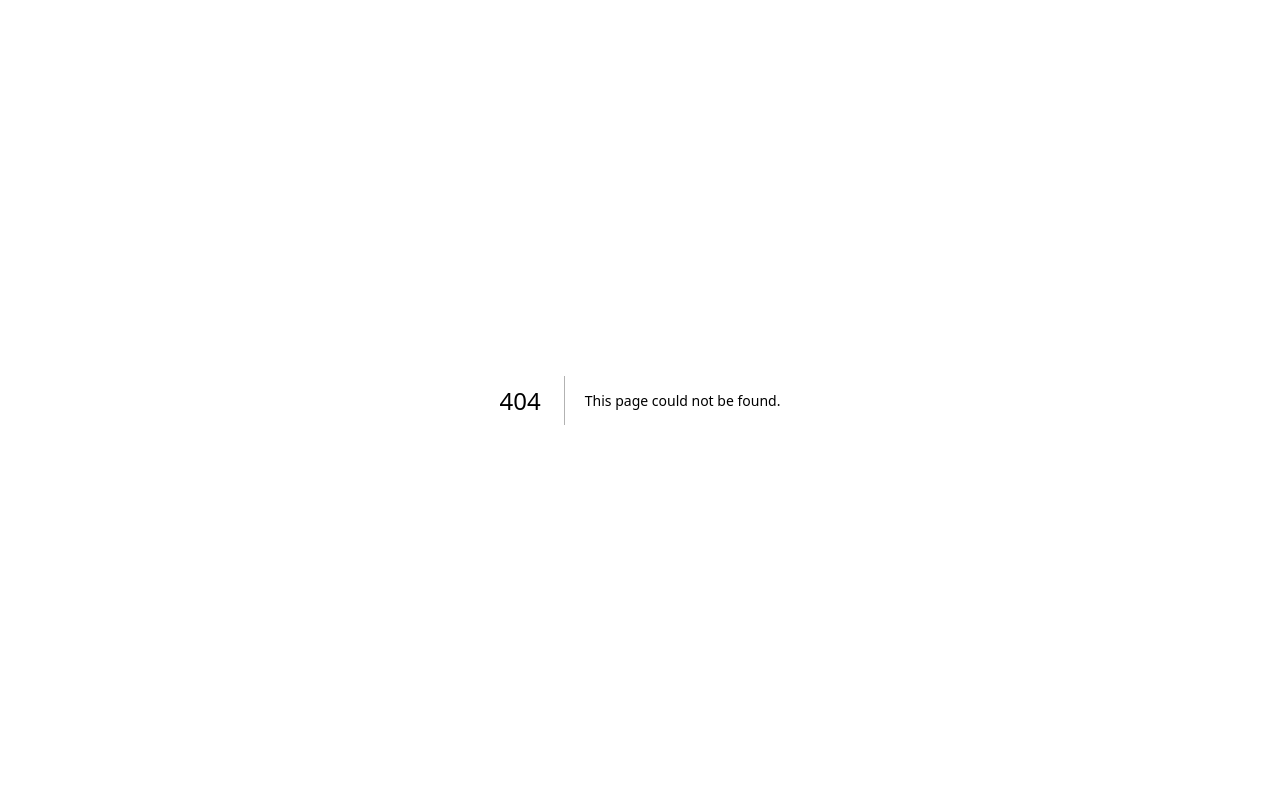
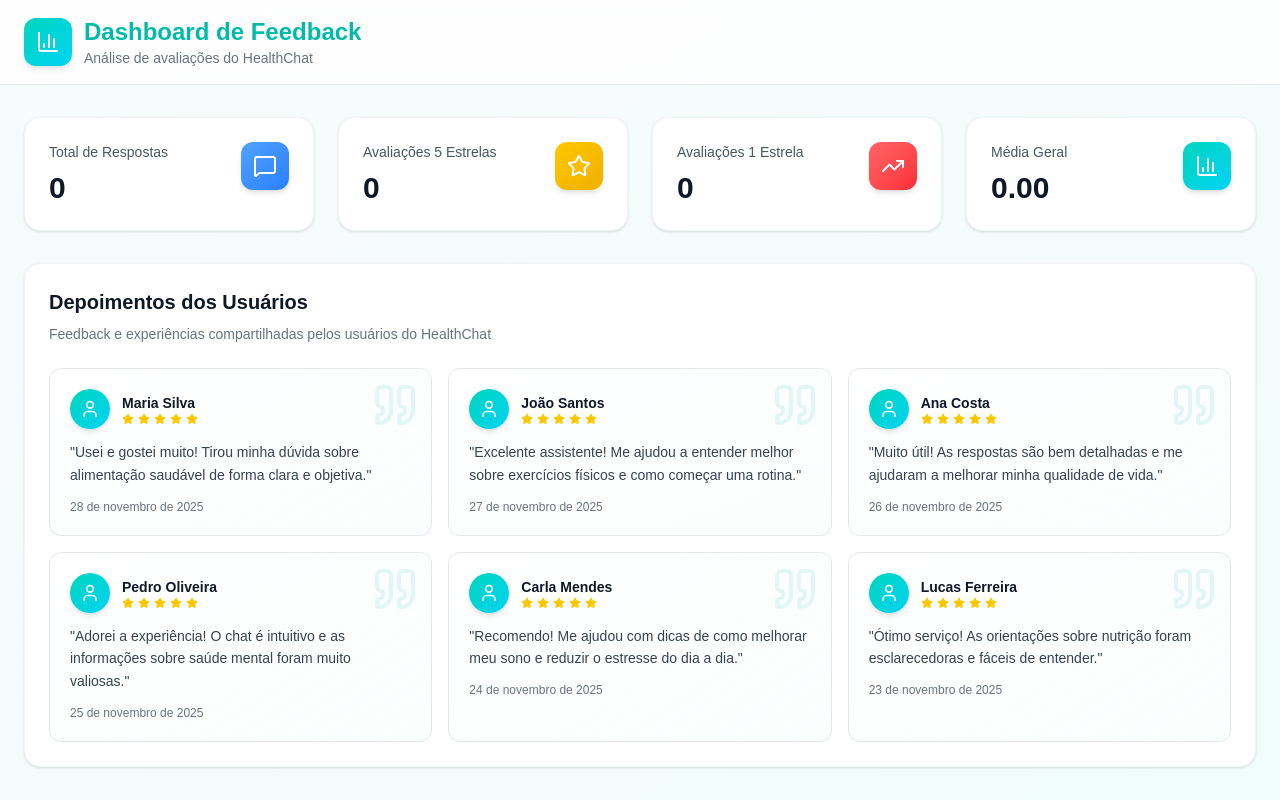
Before and after one commit to luannpl/health-chat, a Next.js app: page /dash in a window 1280 px wide. Before the commit this address had no page. Built offline with nearby package versions, Linux system fonts and the light colour scheme; no server answers; the database is empty.

Commit message:
feat: add dash

```diff
--- /dev/null
+++ b/src/app/api/dashboard/route.ts
@@ -0,0 +1,34 @@
+import { connectToDB } from "@/lib/mongoose";
+import { FeedBack } from "@/models/FeedBack";
+import { NextResponse } from "next/server";
+
+export async function GET() {
+  try {
+    await connectToDB();
+
+    // Buscar todos os feedbacks
+    const feedbacks = await FeedBack.find({});
+
+    // Calcular estatísticas
+    const totalResponses = feedbacks.length;
+    const fiveStarCount = feedbacks.filter((fb) => fb.rate === 5).length;
+    const oneStarCount = feedbacks.filter((fb) => fb.rate === 1).length;
+
+    // Calcular média
+    const totalRating = feedbacks.reduce((sum, fb) => sum + fb.rate, 0);
+    const averageRating = totalResponses > 0 ? totalRating / totalResponses : 0;
+
+    return NextResponse.json({
+      totalResponses,
+      fiveStarCount,
+      oneStarCount,
+      averageRating,
+    });
+  } catch (error) {
+    console.error("Erro ao buscar dados do dashboard:", error);
+    return NextResponse.json(
+      { error: "Erro ao buscar dados do dashboard" },
+      { status: 500 }
+    );
+  }
+}
--- /dev/null
+++ b/src/app/dash/page.tsx
@@ -0,0 +1,256 @@
+"use client";
+import React, { useState, useEffect } from "react";
+import {
+  BarChart3,
+  Star,
+  TrendingUp,
+  MessageSquare,
+  User,
+  Quote,
+} from "lucide-react";
+
+interface DashboardStats {
+  totalResponses: number;
+  fiveStarCount: number;
+  oneStarCount: number;
+  averageRating: number;
+}
+
+interface Testimonial {
+  id: string;
+  userName: string;
+  feedback: string;
+  rating: number;
+  date: string;
+}
+
+// Depoimentos mockados dos usuários
+const mockTestimonials: Testimonial[] = [
+  {
+    id: "1",
+    userName: "Maria Silva",
+    feedback: "Usei e gostei muito! Tirou minha dúvida sobre alimentação saudável de forma clara e objetiva.",
+    rating: 5,
+    date: "2025-11-28",
+  },
+  {
+    id: "2",
+    userName: "João Santos",
+    feedback: "Excelente assistente! Me ajudou a entender melhor sobre exercícios físicos e como começar uma rotina.",
+    rating: 5,
+    date: "2025-11-27",
+  },
+  {
+    id: "3",
+    userName: "Ana Costa",
+    feedback: "Muito útil! As respostas são bem detalhadas e me ajudaram a melhorar minha qualidade de vida.",
+    rating: 5,
+    date: "2025-11-26",
+  },
+  {
+    id: "4",
+    userName: "Pedro Oliveira",
+    feedback: "Adorei a experiência! O chat é intuitivo e as informações sobre saúde mental foram muito valiosas.",
+    rating: 5,
+    date: "2025-11-25",
+  },
+  {
+    id: "5",
+    userName: "Carla Mendes",
+    feedback: "Recomendo! Me ajudou com dicas de como melhorar meu sono e reduzir o estresse do dia a dia.",
+    rating: 5,
+    date: "2025-11-24",
+  },
+  {
+    id: "6",
+    userName: "Lucas Ferreira",
+    feedback: "Ótimo serviço! As orientações sobre nutrição foram esclarecedoras e fáceis de entender.",
+    rating: 5,
+    date: "2025-11-23",
+  },
+];
+
+export default function DashPage() {
+  const [stats, setStats] = useState<DashboardStats>({
+    totalResponses: 0,
+    fiveStarCount: 0,
+    oneStarCount: 0,
+    averageRating: 0,
+  });
+  const [isLoading, setIsLoading] = useState(true);
+
+  useEffect(() => {
+    fetchDashboardData();
+  }, []);
+
+  const fetchDashboardData = async () => {
+    try {
+      const response = await fetch("/api/dashboard");
+      if (response.ok) {
+        const data = await response.json();
+        setStats(data);
+      }
+    } catch (error) {
+      console.error("Erro ao buscar dados do dashboard:", error);
+    } finally {
+      setIsLoading(false);
+    }
+  };
+
+  const statCards = [
+    {
+      title: "Total de Respostas",
+      value: stats.totalResponses,
+      icon: MessageSquare,
+      color: "from-blue-400 to-blue-500",
+      bgColor: "bg-blue-50",
+      textColor: "text-blue-600",
+    },
+    {
+      title: "Avaliações 5 Estrelas",
+      value: stats.fiveStarCount,
+      icon: Star,
+      color: "from-yellow-400 to-yellow-500",
+      bgColor: "bg-yellow-50",
+      textColor: "text-yellow-600",
+    },
+    {
+      title: "Avaliações 1 Estrela",
+      value: stats.oneStarCount,
+      icon: TrendingUp,
+      color: "from-red-400 to-red-500",
+      bgColor: "bg-red-50",
+      textColor: "text-red-600",
+    },
+    {
+      title: "Média Geral",
+      value: stats.averageRating.toFixed(2),
+      icon: BarChart3,
+      color: "from-teal-400 to-cyan-400",
+      bgColor: "bg-teal-50",
+      textColor: "text-teal-600",
+    },
+  ];
+
+  return (
+    <div className="min-h-screen bg-gradient-to-br from-gray-50 to-teal-50">
+      {/* Header */}
+      <header className="border-b border-gray-200 bg-white/80 backdrop-blur-sm">
+        <div className="px-6 py-4">
+          <div className="flex items-center gap-3">
+            <div className="flex h-12 w-12 items-center justify-center rounded-xl bg-gradient-to-br from-teal-400 to-cyan-400 shadow-md">
+              <BarChart3 className="h-6 w-6 text-white" />
+            </div>
+            <div>
+              <h1 className="text-2xl font-bold text-teal-500">
+                Dashboard de Feedback
+              </h1>
+              <p className="text-sm text-gray-500">
+                Análise de avaliações do HealthChat
+              </p>
+            </div>
+          </div>
+        </div>
+      </header>
+
+      {/* Main Content */}
+      <main className="px-6 py-8">
+        <div className="mx-auto max-w-7xl space-y-8">
+          {/* Statistics Cards */}
+          <div className="grid gap-6 sm:grid-cols-2 lg:grid-cols-4">
+            {statCards.map((card, index) => (
+              <div
+                key={index}
+                className="group relative overflow-hidden rounded-2xl bg-white p-6 shadow-sm transition-all duration-300 hover:shadow-lg border border-gray-100"
+              >
+                <div className="flex items-start justify-between">
+                  <div className="flex-1">
+                    <p className="text-sm font-medium text-gray-600 mb-2">
+                      {card.title}
+                    </p>
+                    <p className="text-3xl font-bold text-gray-900">
+                      {isLoading ? (
+                        <span className="inline-block h-8 w-16 animate-pulse rounded bg-gray-200" />
+                      ) : (
+                        card.value
+                      )}
+                    </p>
+                  </div>
+                  <div
+                    className={`flex h-12 w-12 items-center justify-center rounded-xl bg-gradient-to-br ${card.color} shadow-md transition-transform duration-300 group-hover:scale-110`}
+                  >
+                    <card.icon className="h-6 w-6 text-white" />
+                  </div>
+                </div>
+                <div
+                  className={`absolute bottom-0 left-0 h-1 w-full bg-gradient-to-r ${card.color} transform scale-x-0 transition-transform duration-300 group-hover:scale-x-100`}
+                />
+              </div>
+            ))}
+          </div>
+
+          {/* Testimonials Section */}
+          <div className="rounded-2xl bg-white p-6 shadow-sm border border-gray-100">
+            <div className="mb-6">
+              <h2 className="text-xl font-bold text-gray-900 mb-2">
+                Depoimentos dos Usuários
+              </h2>
+              <p className="text-sm text-gray-500">
+                Feedback e experiências compartilhadas pelos usuários do HealthChat
+              </p>
+            </div>
+
+            {/* Testimonials Grid */}
+            <div className="grid gap-4 sm:grid-cols-2 lg:grid-cols-3">
+              {mockTestimonials.map((testimonial) => (
+                <div
+                  key={testimonial.id}
+                  className="group relative overflow-hidden rounded-xl border border-gray-200 bg-gradient-to-br from-white to-teal-50/30 p-5 transition-all duration-300 hover:shadow-lg hover:border-teal-300"
+                >
+                  {/* Quote Icon */}
+                  <div className="absolute top-3 right-3 opacity-10">
+                    <Quote className="h-12 w-12 text-teal-500" />
+                  </div>
+
+                  {/* User Info */}
+                  <div className="flex items-center gap-3 mb-3">
+                    <div className="flex h-10 w-10 shrink-0 items-center justify-center rounded-full bg-gradient-to-br from-teal-400 to-cyan-400 shadow-md">
+                      <User className="h-5 w-5 text-white" />
+                    </div>
+                    <div className="flex-1 min-w-0">
+                      <h3 className="text-sm font-semibold text-gray-900">
+                        {testimonial.userName}
+                      </h3>
+                      <div className="flex items-center gap-1">
+                        {[...Array(testimonial.rating)].map((_, i) => (
+                          <Star
+                            key={i}
+                            className="h-3 w-3 fill-yellow-400 text-yellow-400"
+                          />
+                        ))}
+                      </div>
+                    </div>
+                  </div>
+
+                  {/* Feedback Text */}
+                  <p className="text-sm text-gray-700 leading-relaxed mb-3 relative z-10">
+                    &quot;{testimonial.feedback}&quot;
+                  </p>
+
+                  {/* Date */}
+                  <p className="text-xs text-gray-500">
+                    {new Date(testimonial.date).toLocaleDateString("pt-BR", {
+                      day: "2-digit",
+                      month: "long",
+                      year: "numeric",
+                    })}
+                  </p>
+                </div>
+              ))}
+            </div>
+          </div>
+        </div>
+      </main>
+    </div>
+  );
+}
```
